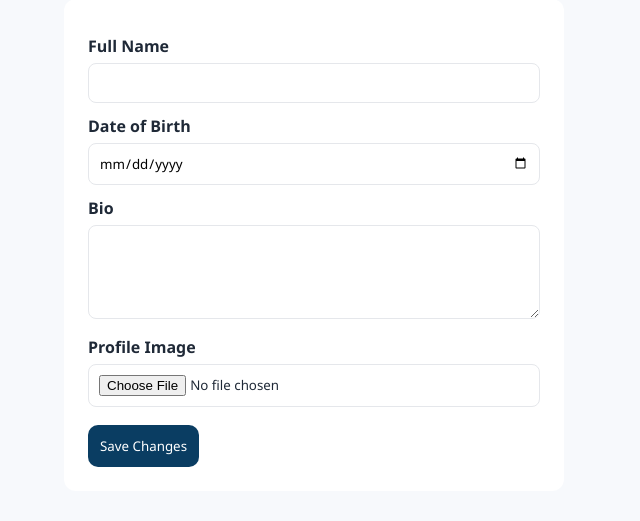
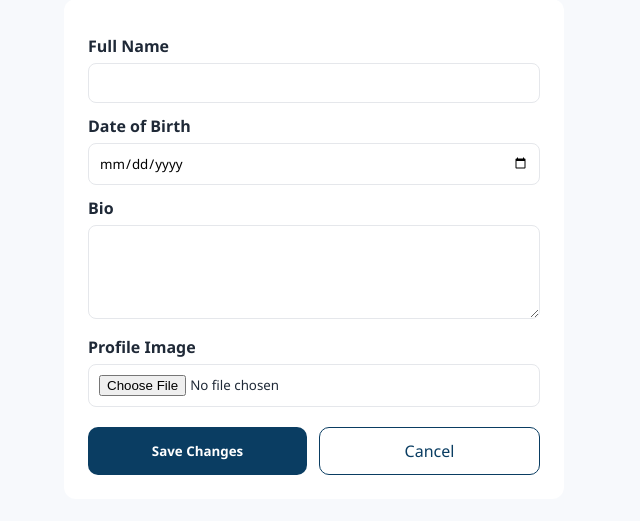
Before and after one commit to pratikunnad/BharatLearn-LMS, a Flask app: page /student/profile/edit in a window 1280 px wide. Shown: the part 178-699 px from the top of the page, without its empty margins (0-640 px from the left). Run offline with Flask 3, Linux system fonts and the light colour scheme; the visitor is signed in with stand-in values (Sample User, id 1); data that the repository does not hold is empty.

Commit message:
added cancel button in edit profile page

```diff
--- a/templates/edit_profile.html
+++ b/templates/edit_profile.html
@@ -17,7 +17,14 @@
     <label>Profile Image</label>
     <input type="file" name="profile_image" accept="image/*">
 
-    <button type="submit">Save Changes</button>
+    <!-- ACTION BUTTONS -->
+    <div class="form-actions">
+        <button type="submit" class="btn-primary">Save Changes</button>
+
+        <a href="/student/profile" class="btn-secondary">
+            Cancel
+        </a>
+    </div>
 </form>
 
 <style>
@@ -27,11 +34,13 @@
     padding: 24px;
     border-radius: 12px;
 }
+
 .profile-form label {
     display: block;
     margin-top: 12px;
     font-weight: 600;
 }
+
 .profile-form input,
 .profile-form textarea {
     width: 100%;
@@ -40,14 +49,38 @@
     border-radius: 8px;
     border: 1px solid var(--border-light);
 }
-.profile-form button {
-    margin-top: 18px;
+
+.form-actions {
+    display: flex;
+    gap: 12px;
+    margin-top: 20px;
+}
+
+.btn-primary {
+    flex: 1;
     padding: 12px;
     background: var(--primary);
     color: white;
     border: none;
     border-radius: 10px;
     cursor: pointer;
+    text-align: center;
+}
+
+.btn-secondary {
+    flex: 1;
+    padding: 12px;
+    background: transparent;
+    color: var(--primary);
+    border: 1px solid var(--primary);
+    border-radius: 10px;
+    cursor: pointer;
+    text-align: center;
+    text-decoration: none;
+}
+
+.btn-secondary:hover {
+    background: rgba(10, 61, 98, 0.08);
 }
 </style>
 
```
